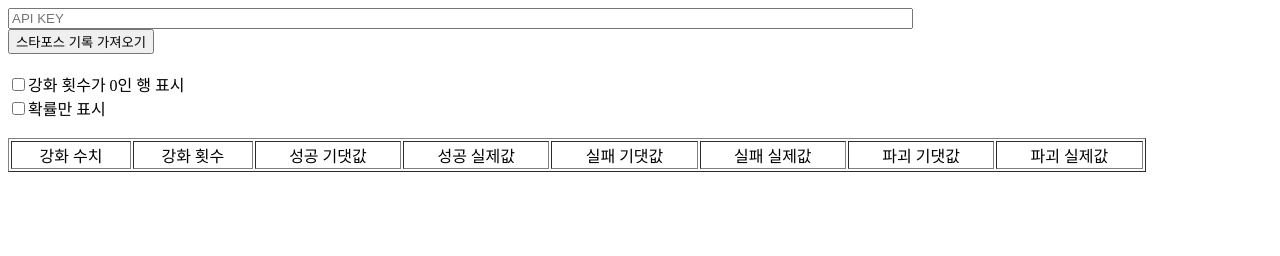
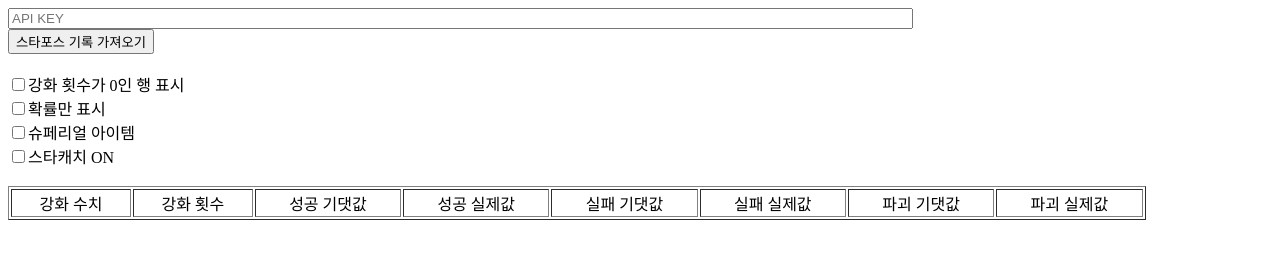
Before and after one commit to Munbin-Lee/Starforce_Checker, a plain HTML site: page index.html in a window 1280 px wide. Drawn offline with Linux system fonts and the light colour scheme.

Commit message:
슈페리얼 아이템, 스타캐치 옵션 추가

```diff
--- a/index.html
+++ b/index.html
@@ -3,7 +3,7 @@
 
 <head>
     <meta charset="utf-8">
-    <meta name="viewport" content="width=device-width">
+    <meta name="viewport" content="width=device-width, initial-scale=1">
     <title>스타포스 체커</title>
 </head>
 
@@ -18,6 +18,12 @@
     <br />
     <input id="show_only_prob" type="checkbox" onclick="refresh_table()" title="기댓값 행에서 확률만을 표시합니다."
         placeholder="x" />확률만 표시
+    <br />
+    <input id="superior_on" type="checkbox" onclick="refresh_table()" title="슈페리얼 아이템의 강화 결과만을 표시합니다."
+        placeholder="x" />슈페리얼 아이템
+    <br />
+    <input id="catch_on" type="checkbox" onclick="refresh_table()" title="스타캐치를 성공한 결과만을 표시합니다."
+        placeholder="x" />스타캐치 ON
     <br />
     <br />
     <table width="90%" border="1">
```
